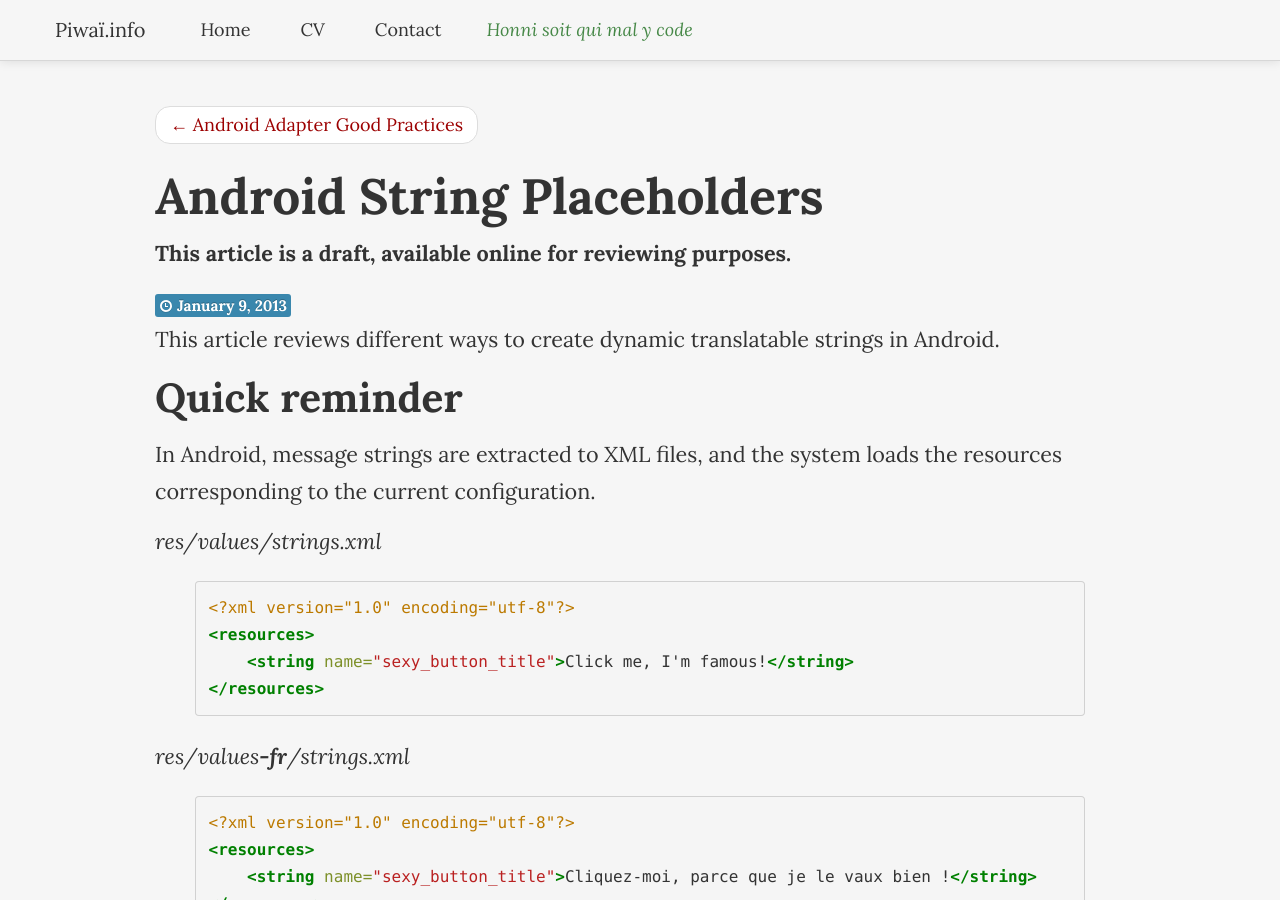
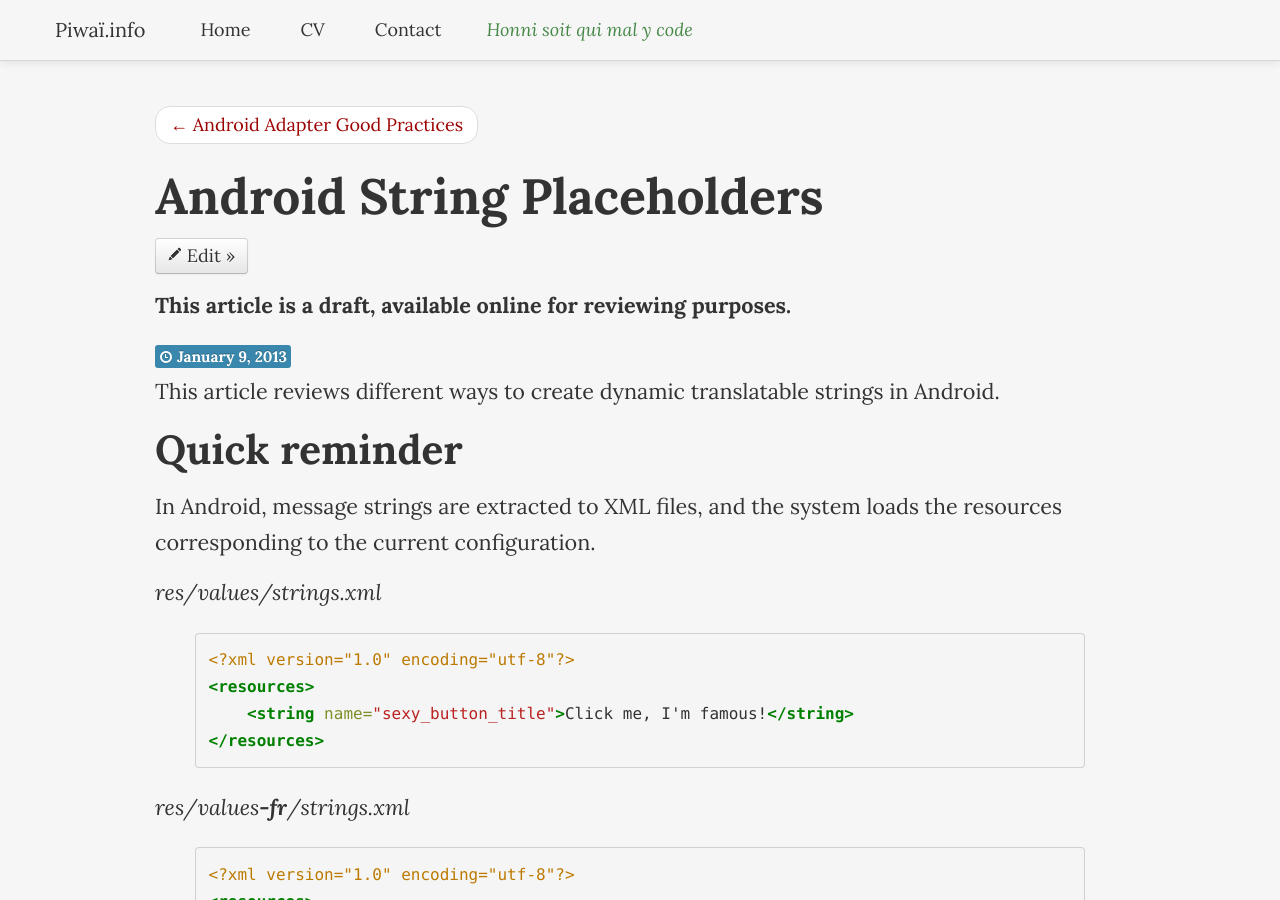
Before and after one commit to pyricau/pyricau.github.com, a Jekyll site: the page built from _posts/2013-01-09-android-string-placeholders.markdown, in a window 1280 px wide and 900 px high. Built offline with Jekyll 4.4.1, drawn with Linux system fonts in a browser that asks for light colours; Markdown is read by kramdown in place of the engine named in the settings.

Commit message:
adding edit button

```diff
--- a/_layouts/post.html
+++ b/_layouts/post.html
@@ -10,7 +10,10 @@ active: blog
 
 <article>
 	<h1>{{ page.title }}</h1>
-	{% if page.draft %}<p><strong>This article is a draft, available online for reviewing purposes.</strong></p>{% endif %}
+	{% if page.draft %}
+	<p><a class='btn' href="https://github.com/pyricau/pyricau.github.com/blob/master/_posts/{{ page.filename }}"><i class="icon-pencil"></i> Edit &raquo;</a></p>
+	<p><strong>This article is a draft, available online for reviewing purposes.</strong></p>
+	{% endif %}
 	{% include post_date.html %}
 	{{ content }}
 
```
